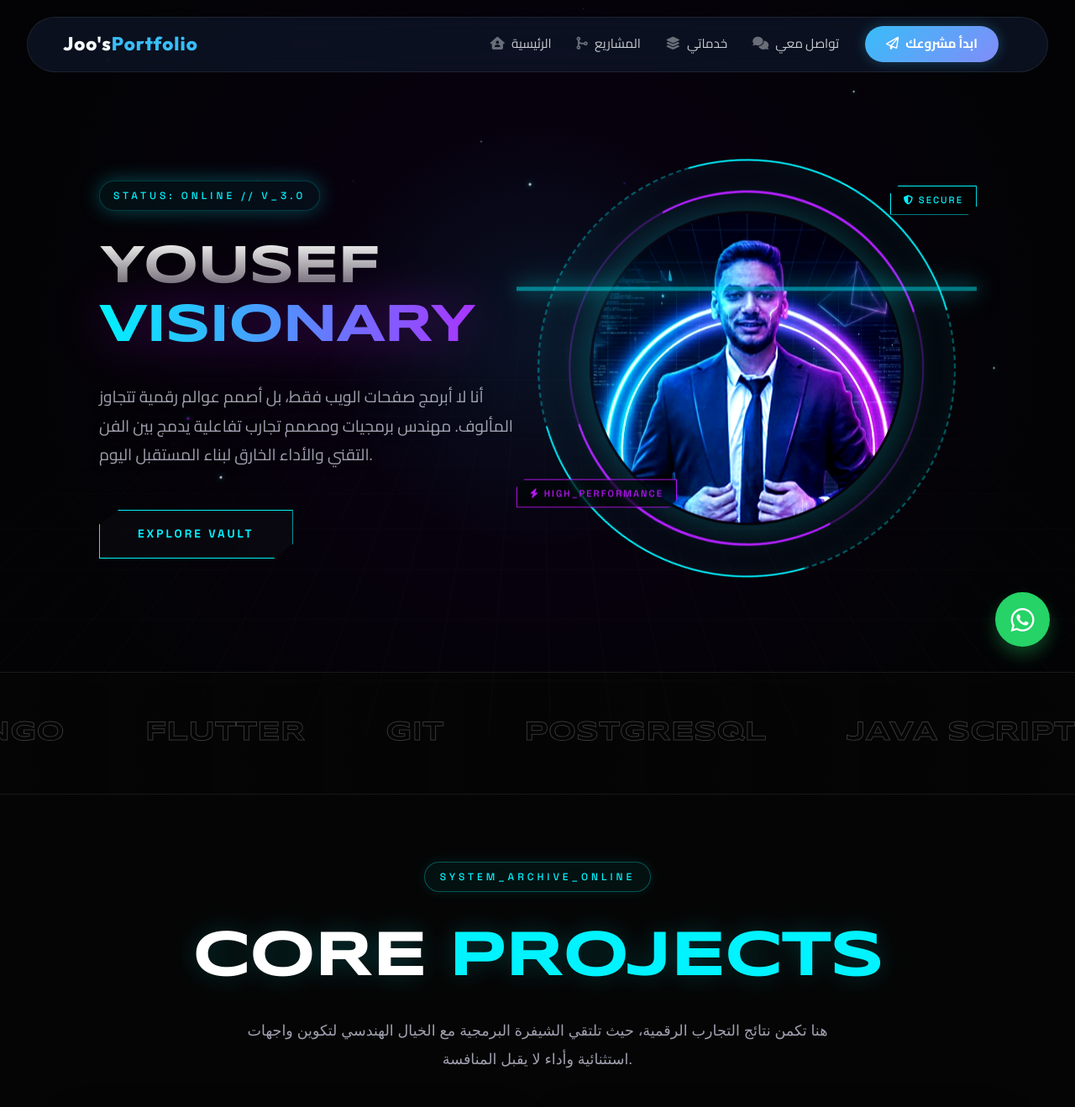
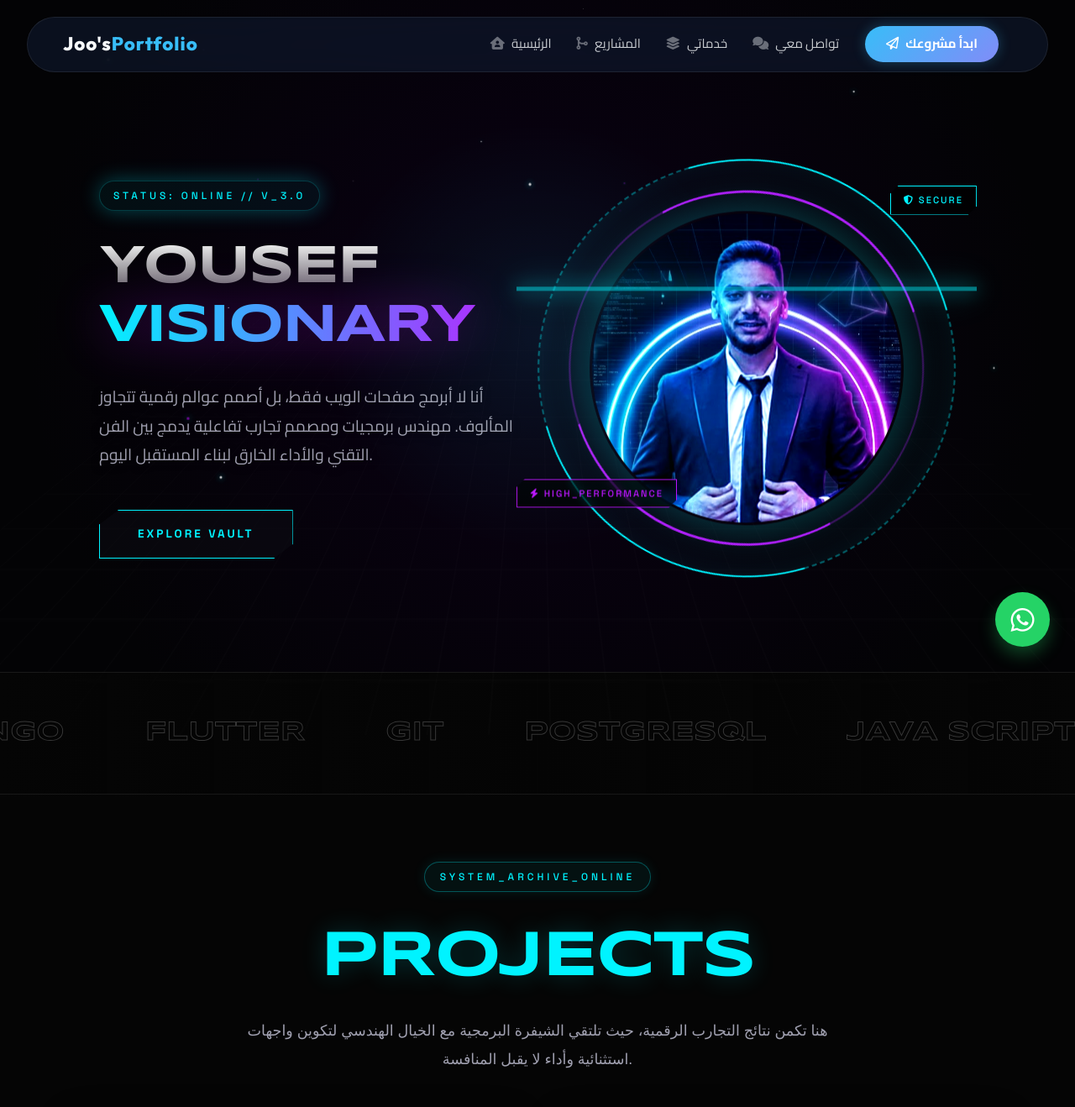
Before and after one commit to youseff11/YOUSEFPRO, a Django app: page / in a window 1280 px wide. Shown: the top 1318 px of the page at 84% size. Run offline with Django 5.2, Linux system fonts and the light colour scheme; data comes from the database, SQL or seed files in the repository; some web fonts are replaced.

Commit message:
first commit

```diff
--- a/templates/index.html
+++ b/templates/index.html
@@ -287,7 +287,7 @@
         <div class="container">
             <div class="status-tag">SYSTEM_ARCHIVE_ONLINE</div>
             <h1 class="main-text-glitch">
-                <span style="color: #fff">CORE</span> <span style="color: var(--neon-cyan)">PROJECTS</span>
+                <span style="color: #fff"></span> <span style="color: var(--neon-cyan)">Projects</span>
             </h1>
             <p style="color: #a0a0b0; max-width: 700px; margin: 0 auto; font-family: 'Alexandria', sans-serif; font-size: 1.1rem; line-height: 1.9; font-weight: 300;">
                 هنا تكمن نتائج التجارب الرقمية، حيث تلتقي الشيفرة البرمجية مع الخيال الهندسي لتكوين واجهات استثنائية وأداء لا يقبل المنافسة.
```
